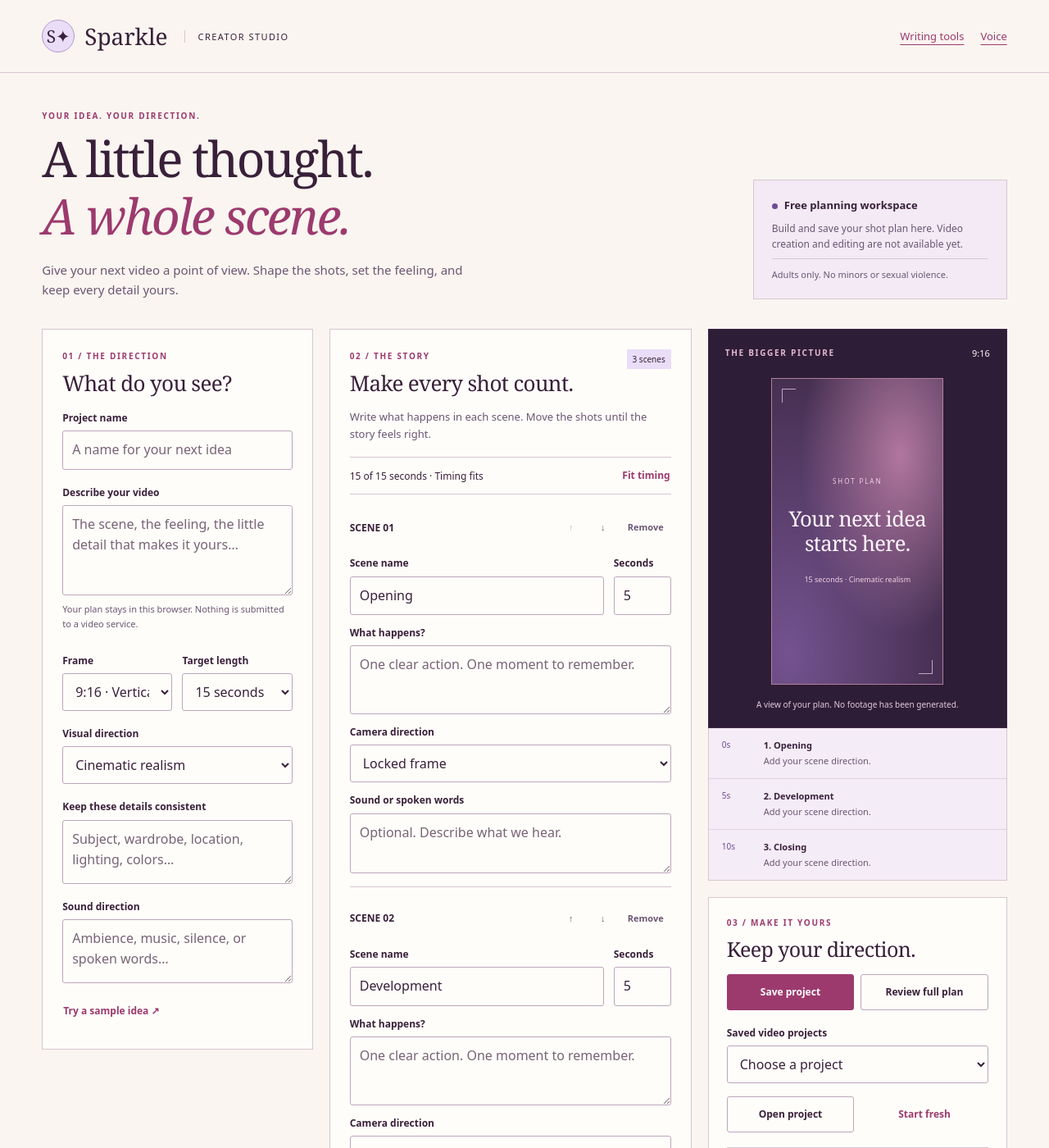
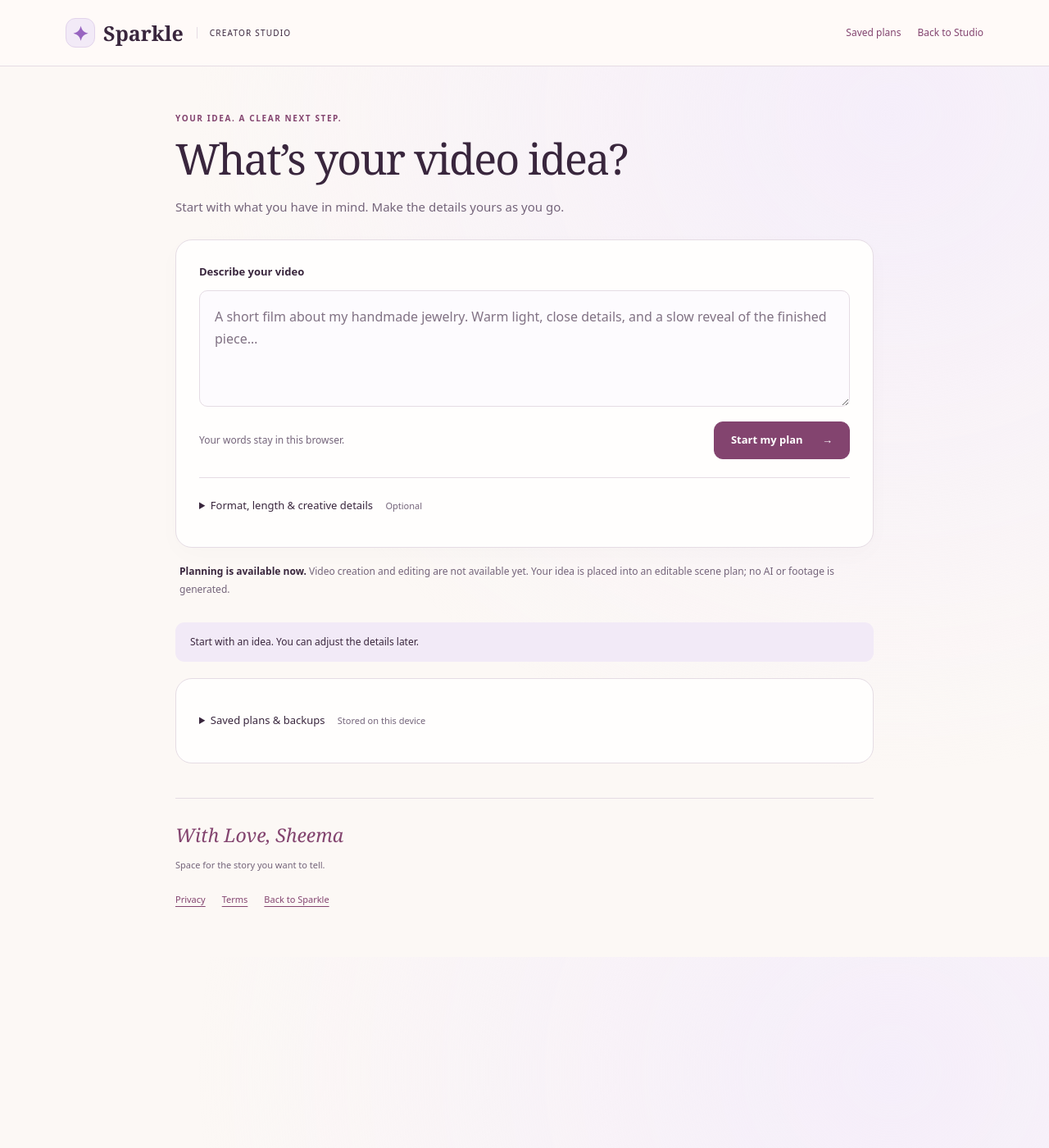
Before and after one commit to rasheemaa/rasheemaa.github.io, a Jekyll site: the page what-do-i-say/video-planner/index.html, which Jekyll copies as it is, in a window 1280 px wide and 1400 px high. Shown: the whole window at 82% size. Built offline with Jekyll 4.4.1, drawn with Linux system fonts in a browser that asks for light colours; some of the changed text lies outside the part shown.

Commit message:
feat: start video planning from one idea with optional scene details

```diff
--- a/what-do-i-say/video-planner/index.html
+++ b/what-do-i-say/video-planner/index.html
@@ -6,47 +6,45 @@
   <meta name="robots" content="noindex,nofollow">
   <meta name="referrer" content="no-referrer">
   <meta http-equiv="Content-Security-Policy" content="default-src 'self'; script-src 'self'; style-src 'self'; img-src 'self'; connect-src 'none'; object-src 'none'; base-uri 'none'; form-action 'none'; frame-src 'none'">
-  <meta name="description" content="Shape your next video with an editable shot plan, creative direction and scene timing. Free planning in your browser.">
+  <meta name="description" content="Start with your video idea. Build a simple, editable scene plan and save it in your browser.">
   <title>Video Planner | Sparkle Creator Studio</title>
   <link rel="icon" href="/assets/images/favicon.svg" type="image/svg+xml">
-  <link rel="stylesheet" href="./planner.css?v=1">
-  <script type="module" src="./app.mjs?v=1"></script>
+  <link rel="stylesheet" href="./planner.css?v=2">
+  <script type="module" src="./app.mjs?v=2"></script>
 </head>
 <body>
   <a class="skip" href="#workspace">Skip to video workspace</a>
-  <header class="header"><a class="brand" href="/what-do-i-say/creator-preview/"><span aria-hidden="true">S✦</span>Sparkle<span class="brand-section">Creator Studio</span></a><nav aria-label="Sparkle navigation"><a href="/what-do-i-say/creator-preview/">Writing tools</a><a href="/what-do-i-say/voice-beta/">Voice</a></nav></header>
+  <header class="header"><a class="brand" href="/what-do-i-say/creator-preview/"><span aria-hidden="true">✦</span>Sparkle<span class="brand-section">Creator Studio</span></a><nav aria-label="Sparkle navigation"><a href="#library" id="open-library">Saved plans</a><a href="/what-do-i-say/creator-preview/">Back to Studio</a></nav></header>
   <main id="workspace" tabindex="-1">
-    <section class="intro" aria-labelledby="page-title">
-      <div><p class="eyebrow">Your idea. Your direction.</p><h1 id="page-title">A little thought.<br><em>A whole scene.</em></h1><p class="lede">Give your next video a point of view. Shape the shots, set the feeling, and keep every detail yours.</p></div>
-      <aside class="availability" aria-label="Availability"><span class="dot" aria-hidden="true"></span><strong>Free planning workspace</strong><p>Build and save your shot plan here. Video creation and editing are not available yet.</p><p class="policy">Adults only. No minors or sexual violence.</p></aside>
+    <section class="intro" aria-labelledby="page-title"><p class="eyebrow">Your idea. A clear next step.</p><h1 id="page-title">What’s your video idea?</h1><p class="lede">Start with what you have in mind. Make the details yours as you go.</p></section>
+    <section class="direction panel" aria-label="Start your video plan">
+      <label for="concept" class="prompt-label">Describe your video</label><textarea id="concept" maxlength="2000" placeholder="A short film about my handmade jewelry. Warm light, close details, and a slow reveal of the finished piece…" aria-describedby="local-note"></textarea>
+      <div class="start-row"><p class="hint" id="local-note">Your words stay in this browser.</p><button id="start-plan" type="button" aria-controls="plan-workspace">Start my plan <span aria-hidden="true">→</span></button></div>
+      <details id="creative-settings" class="settings"><summary>Format, length &amp; creative details <span class="summary-hint">Optional</span></summary>
+        <div class="settings-body"><div class="field-pair"><div><label for="format">Frame</label><select id="format"><option value="9:16">9:16 · Vertical</option><option value="16:9">16:9 · Landscape</option><option value="1:1">1:1 · Square</option></select></div><div><label for="duration">Target length</label><select id="duration"><option value="15">15 seconds</option><option value="30">30 seconds</option><option value="60">60 seconds</option></select></div></div>
+        <label for="style">Visual direction</label><select id="style"><option>Cinematic realism</option><option>Product film</option><option>3D animation</option><option>Illustrated story</option></select>
+        <label for="continuity">Keep these details consistent</label><textarea id="continuity" class="short" maxlength="1000" placeholder="Colors, lighting, location, or details that matter to you…"></textarea>
+        <label for="sound">Sound direction</label><textarea id="sound" class="short" maxlength="600" placeholder="Music, ambience, silence, or spoken words…"></textarea>
+        <button class="text-button" id="sample" type="button">Try an example plan</button></div>
+      </details>
     </section>
-    <div class="workspace">
-      <section class="direction panel" aria-labelledby="direction-title">
-        <p class="eyebrow">01 / The direction</p><h2 id="direction-title">What do you see?</h2>
-        <label for="title">Project name</label><input id="title" maxlength="80" placeholder="A name for your next idea" autocomplete="off">
-        <label for="concept">Describe your video</label><textarea id="concept" maxlength="2000" placeholder="The scene, the feeling, the little detail that makes it yours…" aria-describedby="local-note"></textarea>
-        <p class="hint" id="local-note">Your plan stays in this browser. Nothing is submitted to a video service.</p>
-        <div class="field-pair"><div><label for="format">Frame</label><select id="format"><option value="9:16">9:16 · Vertical</option><option value="16:9">16:9 · Landscape</option><option value="1:1">1:1 · Square</option></select></div><div><label for="duration">Target length</label><select id="duration"><option value="15">15 seconds</option><option value="30">30 seconds</option><option value="60">60 seconds</option></select></div></div>
-        <label for="style">Visual direction</label><select id="style"><option>Cinematic realism</option><option>Product film</option><option>3D animation</option><option>Illustrated story</option></select>
-        <label for="continuity">Keep these details consistent</label><textarea id="continuity" class="short" maxlength="1000" placeholder="Subject, wardrobe, location, lighting, colors…"></textarea>
-        <label for="sound">Sound direction</label><textarea id="sound" class="short" maxlength="600" placeholder="Ambience, music, silence, or spoken words…"></textarea>
-        <button class="text-button" id="sample" type="button">Try a sample idea ↗</button>
+    <p class="availability" aria-label="Availability"><strong>Planning is available now.</strong> Video creation and editing are not available yet. Your idea is placed into an editable scene plan; no AI or footage is generated.</p>
+    <div id="plan-workspace" hidden>
+      <section class="overview panel" aria-labelledby="preview-heading">
+        <div class="section-top"><div><p class="eyebrow">Your scene outline</p><h2 id="preview-heading" tabindex="-1">Here’s your starting point.</h2></div><span id="scene-count" class="tag">1 scene</span></div>
+        <div class="plan-heading" id="frame" data-format="9:16"><h3 id="overview-title">Your video plan</h3><p><span id="frame-label">9:16</span><span aria-hidden="true"> · </span><span id="frame-meta">15 seconds · Cinematic realism</span></p></div>
+        <ol id="timeline" class="timeline" aria-label="Scene timeline"></ol>
+        <p class="hint">This is your written scene outline. No video preview or media has been created.</p>
+        <div class="preview-actions"><button type="button" class="secondary" id="edit-scenes" aria-controls="scene-editor">Edit scenes</button><button type="button" class="text-button" id="show-plan">Review full plan</button></div>
       </section>
-      <section class="shots panel" aria-labelledby="shots-title">
-        <div class="section-top"><div><p class="eyebrow">02 / The story</p><h2 id="shots-title">Make every shot count.</h2></div><span id="scene-count" class="tag">3 scenes</span></div>
-        <p class="section-copy">Write what happens in each scene. Move the shots until the story feels right.</p>
-        <div class="timing"><p id="timing" role="status" aria-live="polite"></p><button type="button" class="text-button" id="fit">Fit timing</button></div>
-        <div id="scenes"></div>
-        <button type="button" class="secondary wide" id="add-scene">＋ Add a scene</button>
-      </section>
-      <aside class="overview" aria-labelledby="overview-title">
-        <section class="stage"><div class="stage-top"><span class="eyebrow">The bigger picture</span><span id="frame-label">9:16</span></div><div class="frame" id="frame" data-format="9:16"><span class="frame-corner top-left" aria-hidden="true"></span><span class="frame-corner bottom-right" aria-hidden="true"></span><p class="frame-type">SHOT PLAN</p><h2 id="overview-title">Your next idea<br>starts here.</h2><p id="frame-meta">15 seconds · Cinematic realism</p></div><p class="stage-note">A view of your plan. No footage has been generated.</p></section>
-        <ol id="timeline" class="timeline" aria-label="Scene timeline"></ol>
-        <section class="panel keep" aria-labelledby="keep-title"><p class="eyebrow">03 / Make it yours</p><h2 id="keep-title">Keep your direction.</h2><div class="actions"><button type="button" id="save">Save project</button><button type="button" class="secondary" id="show-plan">Review full plan</button></div><label for="saved-projects">Saved video projects</label><select id="saved-projects"><option value="">Choose a project</option></select><div class="actions"><button type="button" class="secondary" id="load">Open project</button><button type="button" class="text-button" id="new">Start fresh</button></div><details><summary>Copy, backup and restore</summary><p class="hint">Backups contain this video plan only. Keep a backup before clearing browser data or moving to another Sparkle address.</p><div class="actions"><button type="button" class="secondary" id="copy">Copy plan</button><button type="button" class="secondary" id="download-plan">Download text plan</button><button type="button" class="secondary" id="backup">Download backup</button><button type="button" class="secondary" id="restore">Restore backup</button><button type="button" class="text-button" id="delete-project">Delete selected project</button></div><input id="backup-file" type="file" accept=".json,application/json" hidden aria-label="Choose a video plan backup"></details><p class="hint">Projects are saved on this device and website address. They do not sync between devices.</p></section>
-      </aside>
+      <details id="scene-editor" class="panel editor"><summary>Scene details <span class="summary-hint">Timing, camera &amp; sound</span></summary>
+        <section class="shots" aria-labelledby="shots-title"><h2 id="shots-title">Make it yours.</h2><p class="section-copy">Keep one scene or build out your story. You control every word.</p><div class="timing"><p id="timing" role="status" aria-live="polite"></p><button type="button" class="text-button" id="fit">Fit timing</button></div><div id="scenes"></div><button type="button" class="secondary wide" id="add-scene">＋ Add a scene</button></section>
+      </details>
+      <section class="panel keep" aria-labelledby="keep-title"><div class="save-copy"><p class="eyebrow">Pick up where you left off</p><h2 id="keep-title">Keep your idea.</h2><p class="hint">Save this plan on this device. Nothing is posted or sent to a video service.</p></div><div class="save-fields"><label for="title">Project name</label><input id="title" maxlength="80" placeholder="Name your video plan" autocomplete="off"><div class="actions"><button type="button" id="save">Save plan</button><button type="button" class="text-button" id="new">Start fresh</button></div></div></section>
     </div>
-    <p class="notice" id="status" role="status" aria-live="polite">Ready when you are. Your first three scenes are waiting for your direction.</p>
+    <p class="notice" id="status" role="status" aria-live="polite">Start with an idea. You can adjust the details later.</p>
     <section id="plan-review" class="panel" hidden aria-labelledby="plan-title"><h2 id="plan-title">Your full video plan</h2><p class="hint">This text is your production brief. It contains your direction and scene timing.</p><pre id="plan-text" tabindex="0"></pre></section>
+    <details id="library" class="panel library"><summary>Saved plans &amp; backups <span class="summary-hint">Stored on this device</span></summary><label for="saved-projects">Saved video projects</label><select id="saved-projects"><option value="">Choose a project</option></select><div class="actions"><button type="button" class="secondary" id="load">Open project</button></div><details><summary>Copy, backup and restore</summary><p class="hint">Backups contain the plan only. Keep a backup before clearing browser data or moving to another Sparkle address.</p><div class="actions"><button type="button" class="secondary" id="copy">Copy plan</button><button type="button" class="secondary" id="download-plan">Download text plan</button><button type="button" class="secondary" id="backup">Download backup</button><button type="button" class="secondary" id="restore">Restore backup</button><button type="button" class="text-button" id="delete-project">Delete selected project</button></div><input id="backup-file" type="file" accept=".json,application/json" hidden aria-label="Choose a video plan backup"></details><p class="hint">Projects do not sync between devices or website addresses.</p></details>
     <footer><p class="signature">With Love, Sheema</p><p>Space for the story you want to tell.</p><a href="/what-do-i-say/privacy.html">Privacy</a><a href="/what-do-i-say/terms.html">Terms</a><a href="/what-do-i-say/creator-preview/">Back to Sparkle</a></footer>
   </main>
   <template id="scene-template"><article class="scene"><div class="scene-top"><h3></h3><div class="scene-controls"><button type="button" data-action="up">↑</button><button type="button" data-action="down">↓</button><button type="button" data-action="remove">Remove</button></div></div><div class="field-pair"><div><label data-label="title">Scene name</label><input data-field="title" maxlength="80"></div><div><label data-label="seconds">Seconds</label><input data-field="seconds" type="number" min="1" max="60" step="1" inputmode="numeric"></div></div><label data-label="action">What happens?</label><textarea data-field="action" maxlength="1000" placeholder="One clear action. One moment to remember."></textarea><label data-label="camera">Camera direction</label><select data-field="camera"><option>Locked frame</option><option>Slow push in</option><option>Slow pull back</option><option>Tracking shot</option><option>Close detail</option><option>Overhead</option></select><label data-label="audio">Sound or spoken words</label><textarea data-field="audio" maxlength="400" class="short" placeholder="Optional. Describe what we hear."></textarea></article></template>
```
Also changed, not shown: what-do-i-say/video-planner/app.mjs (+27 -3 lines), what-do-i-say/video-planner/model.mjs (+21 -0 lines), .github/scripts/video-planner-browser.mjs (added), .github/scripts/video-planner.test.mjs, .github/workflows/sparkle-creator-preview.yml, what-do-i-say/video-planner/planner.css.
